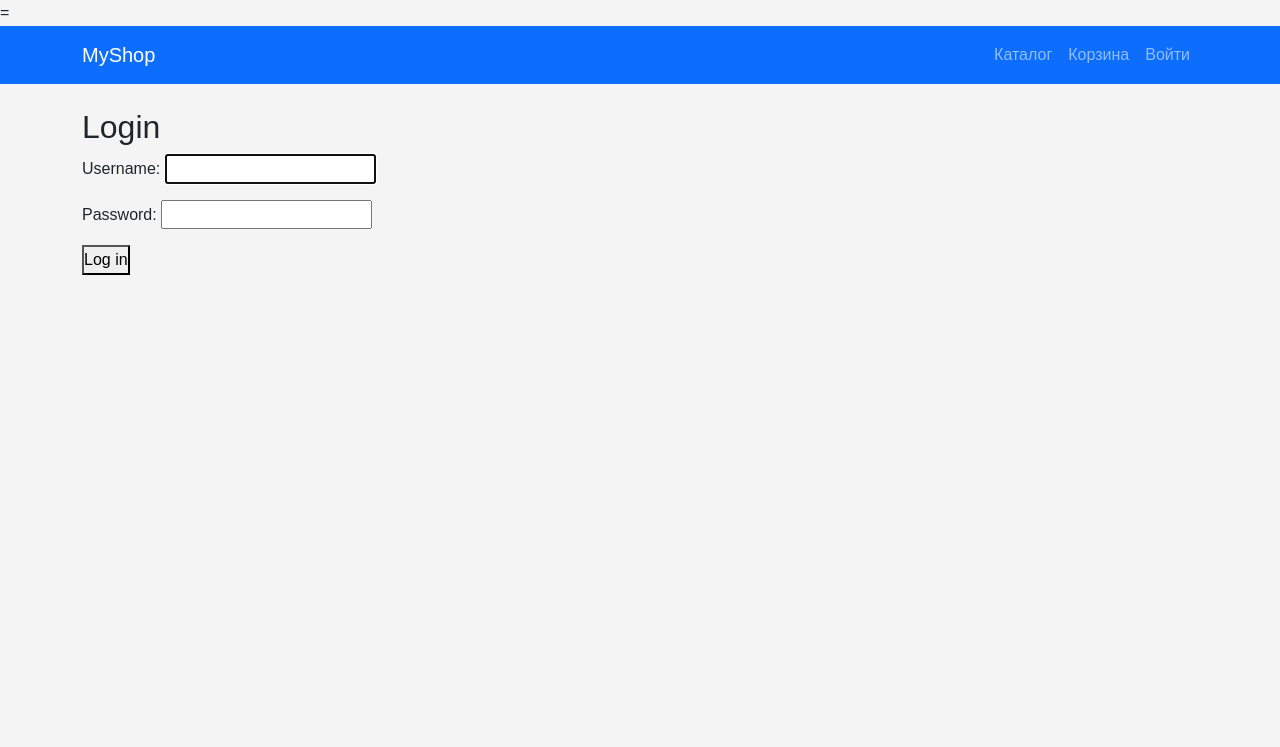
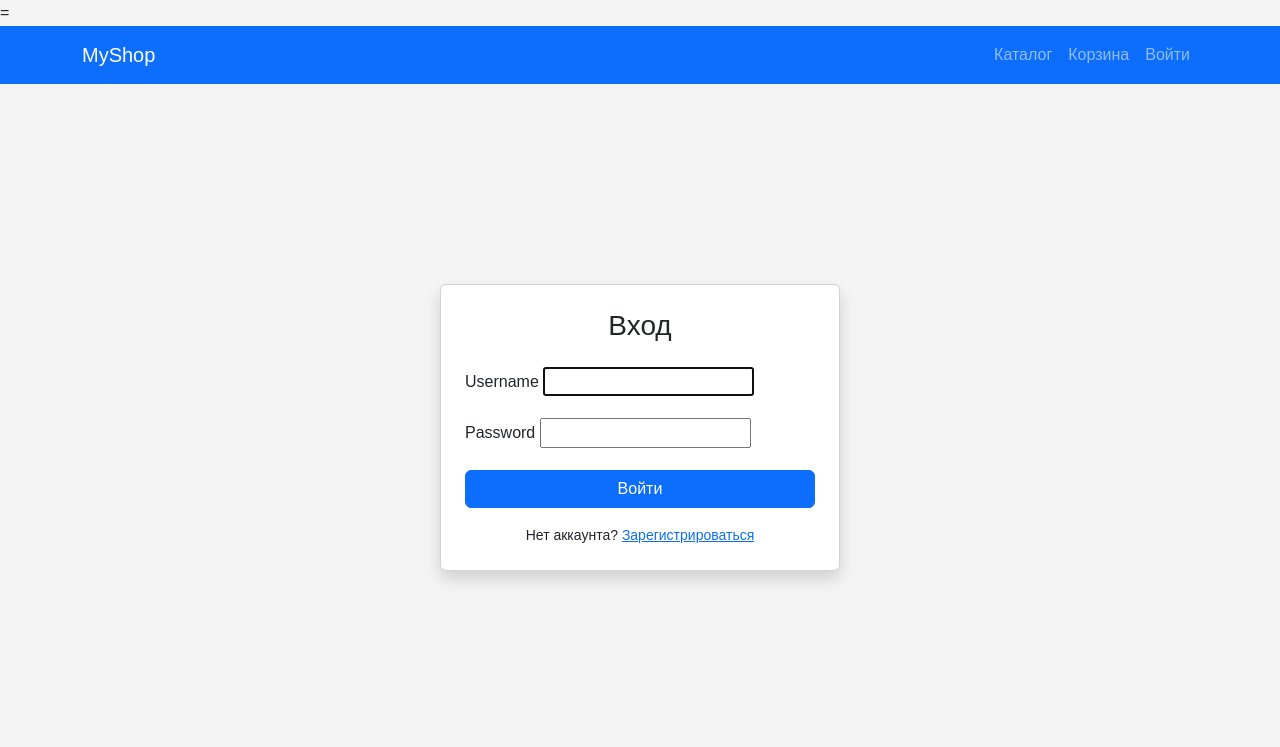
Before and after one commit to Elhan180/myshop, a Django app: page /login/ in a window 1280 px wide. Shown: the top 747 px of the page. Run offline with Django 5.2, Linux system fonts and the light colour scheme.

Commit message:
login.html

```diff
--- a/templates/registration/login.html
+++ b/templates/registration/login.html
@@ -1,10 +1,28 @@
 {% extends "shop/base.html" %}
+{% block title %}Вход{% endblock %}
 
 {% block content %}
-  <h2>Login</h2>
-  <form method="post">
-    {% csrf_token %}
-    {{ form.as_p }}
-    <button type="submit">Log in</button>
-  </form>
+<div class="d-flex justify-content-center align-items-center" style="min-height: 80vh;">
+  <div class="card shadow p-4" style="width: 100%; max-width: 400px;">
+    <h3 class="text-center mb-4">Вход</h3>
+    <form method="post">
+      {% csrf_token %}
+      {% for field in form %}
+        <div class="mb-3">
+          <label class="form-label">{{ field.label }}</label>
+          {{ field }}
+          {% if field.errors %}
+            <div class="text-danger small">
+              {{ field.errors|striptags }}
+            </div>
+          {% endif %}
+        </div>
+      {% endfor %}
+      <button type="submit" class="btn btn-primary w-100">Войти</button>
+      <p class="text-center mt-3 mb-0 small">
+        Нет аккаунта? <a href="{% url 'signup' %}">Зарегистрироваться</a>
+      </p>
+    </form>
+  </div>
+</div>
 {% endblock %}
```
